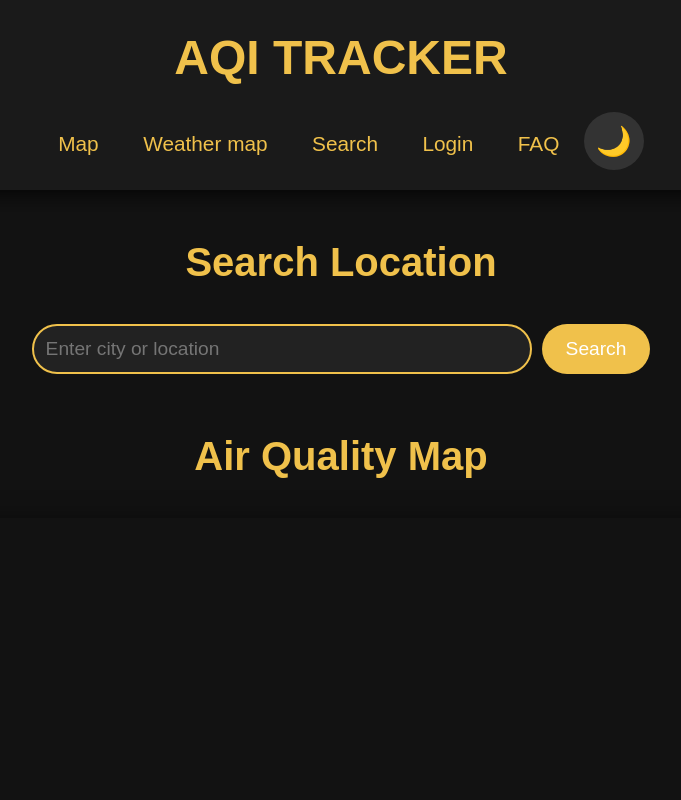
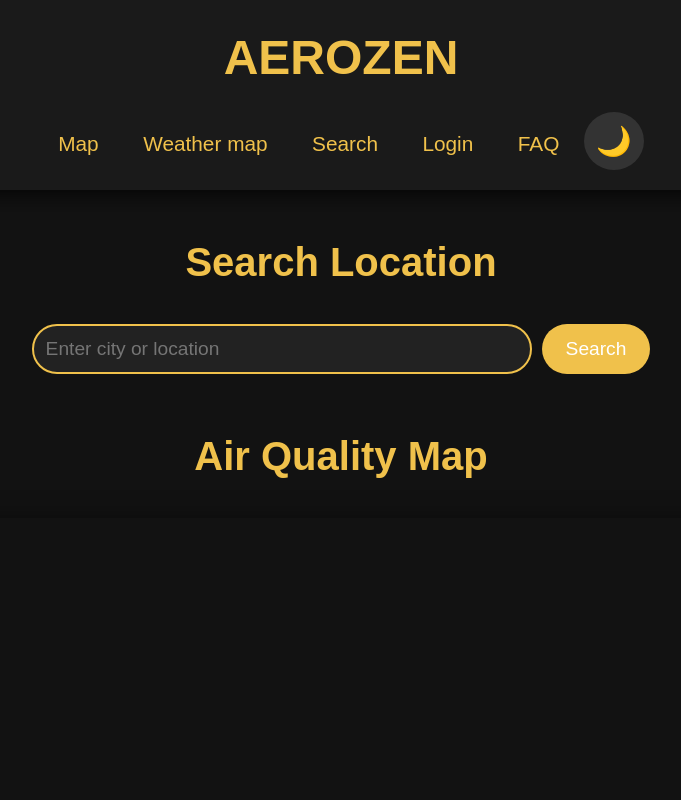
Before and after one commit to adwaiyk/ASEP-1-Group-5, a plain HTML site: page index1.html in a window 1280 px wide. Shown: the top 800 px of the page, without its empty margins (299-980 px from the left). Drawn offline with nearby package versions, Linux system fonts and the light colour scheme.

Commit message:
changed the name of website

```diff
--- a/index1.html
+++ b/index1.html
@@ -3,7 +3,7 @@
 <head>
   <meta charset="UTF-8">
   <meta name="viewport" content="width=device-width, initial-scale=1.0">
-  <title>AQI Tracker</title>
+  <title>AeroZen</title>
   <link rel="stylesheet" href="style.css">
   <link rel="stylesheet" href="https://unpkg.com/leaflet@1.8.0/dist/leaflet.css">
   <script src="https://unpkg.com/leaflet@1.8.0/dist/leaflet.js"></script>
@@ -14,7 +14,7 @@
   <!-- Header Section with Navbar -->
   <header class="header">
     <div class="container">
-      <h1>AQI Tracker</h1>
+      <h1>AeroZen</h1>
       <nav>
         <a href="#map-section">Map</a>
         <a href="weather.html">Weather map</a>
```
